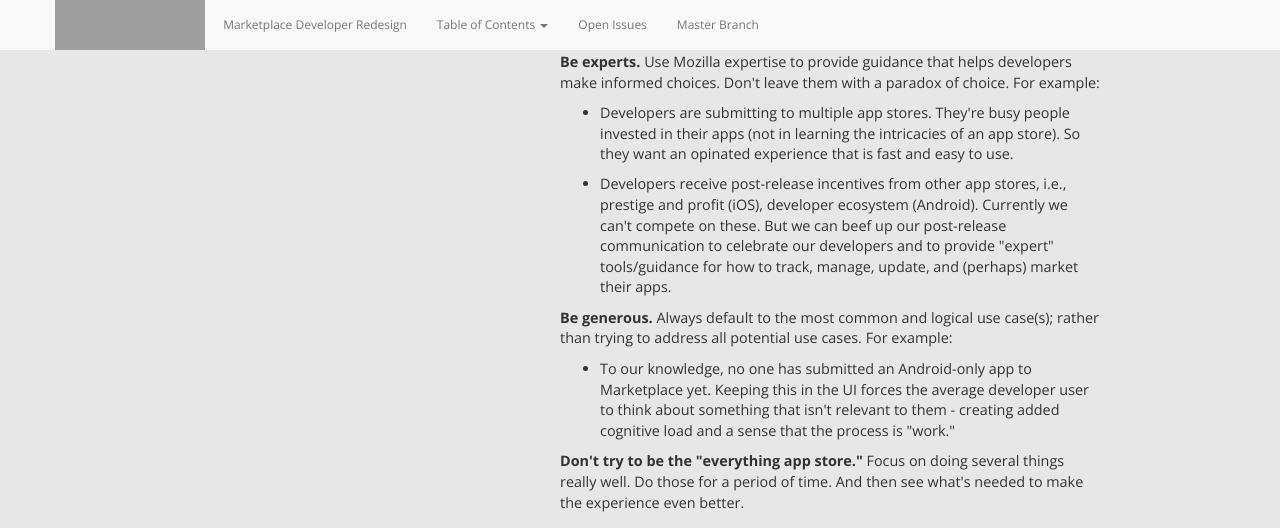
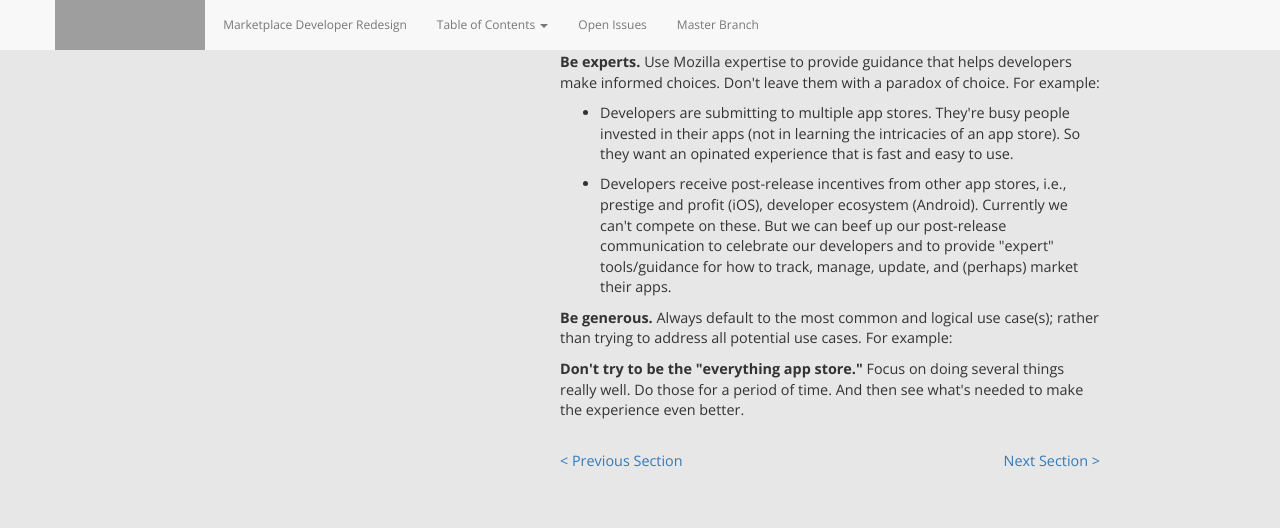
Before and after one commit to MarketplaceUX/devhub-redesign, a Jekyll site: the page built from second_3.html, in a window 1280 px wide and 900 px high, scrolled down 302 px, cut to the strip 0-528 px from the top of the window. Built offline with Jekyll 4.4.1, drawn with Linux system fonts in a browser that asks for light colours; nearby versions of some CDN libraries; grey boxes are pictures that could not be loaded.

Commit message:
remove android comment on second_3

```diff
--- a/second_3.html
+++ b/second_3.html
@@ -35,11 +35,6 @@ multisequence: second_3
 		</ul>
 
 		<p class="longText"><b>Be generous.</b> Always default to the most common and logical use case(s); rather than trying to address all potential use cases. For example:</p>
-		<ul class="longText">
-
-			<li>To our knowledge, no one has submitted an Android-only app to Marketplace yet. Keeping this in the UI forces the average developer user to think about something that isn't relevant to them - creating added cognitive load and a sense that the process is "work."</li>
-
-		</ul>
 
 
 		<p class="longText"><b>Don't try to be the "everything app store."</b> Focus on doing several things really well. Do those for a period of time. And then see what's needed to make the experience even better.
```
